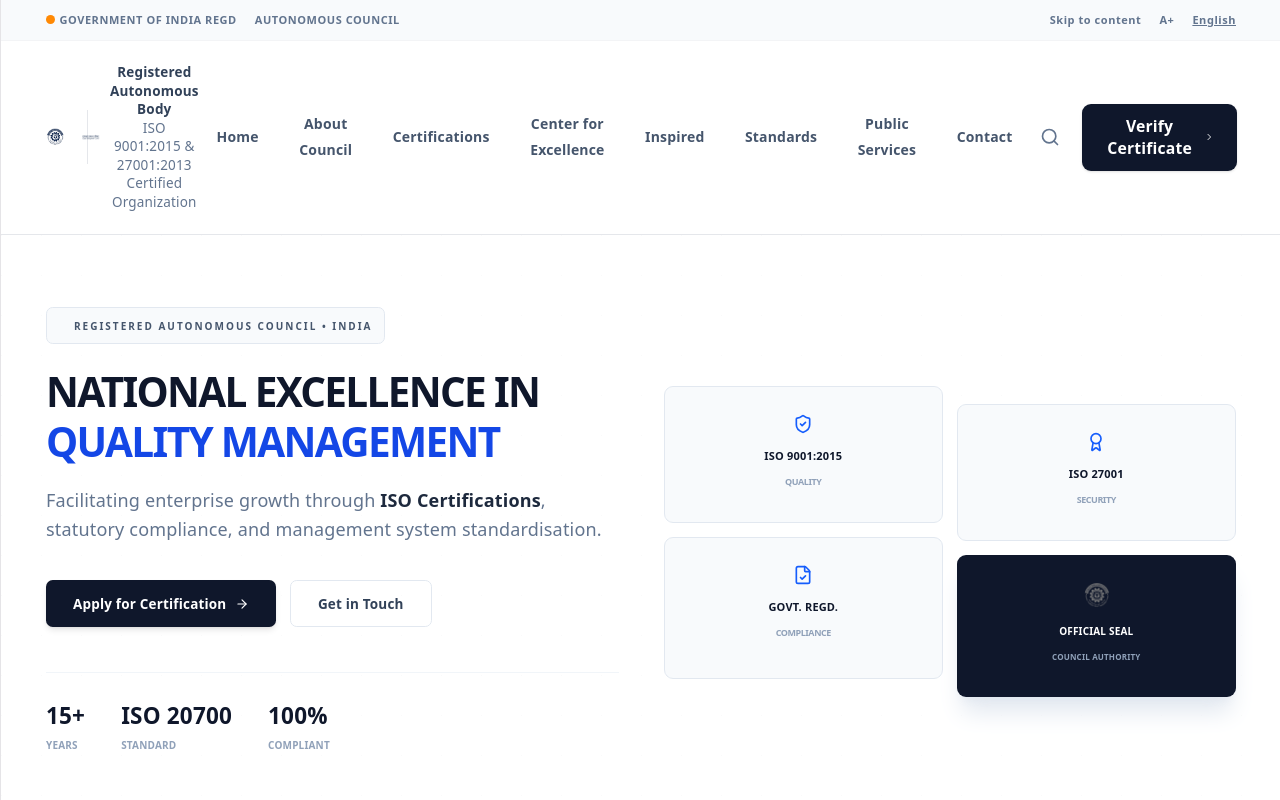
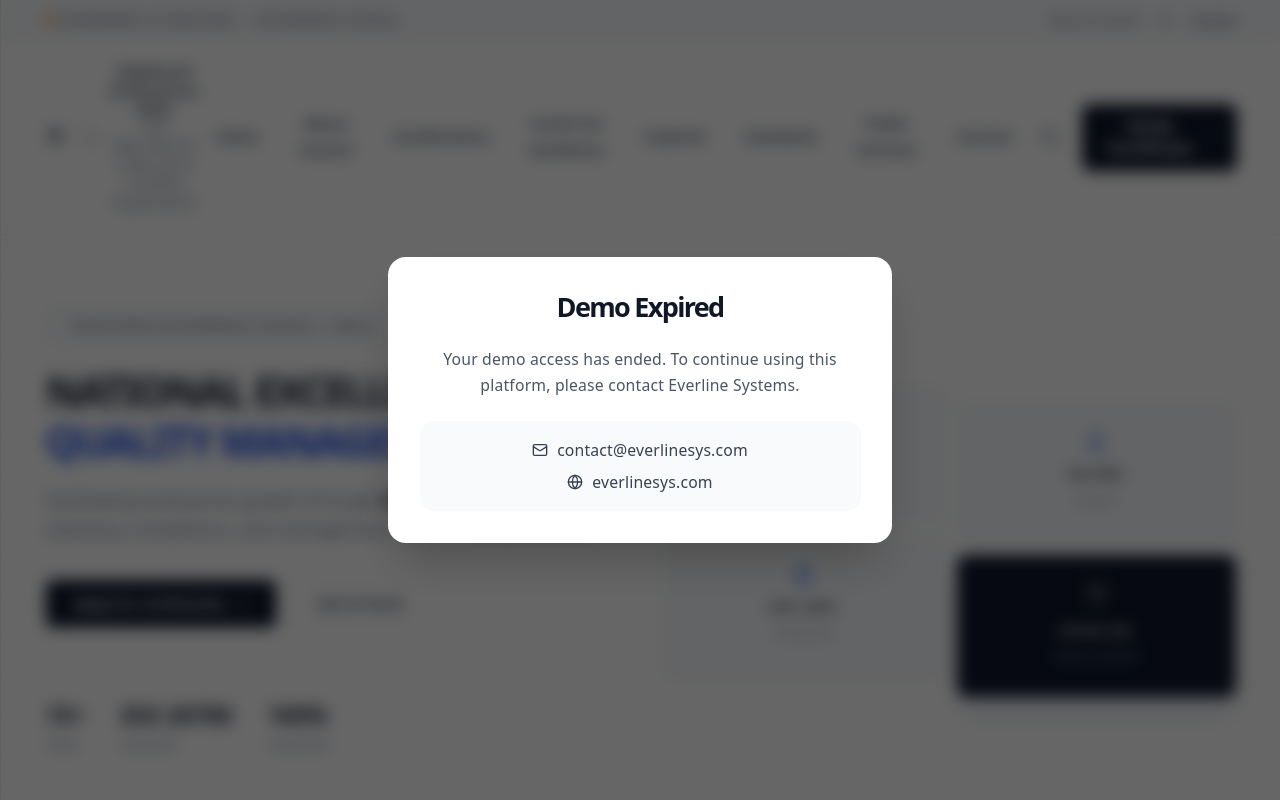
Before and after one commit to everlinesys/QualityManagementCouncil, a React (Vite) app: page / in a window 1280 px wide. Shown: the top 800 px of the page. Built offline with nearby package versions, Linux system fonts and the light colour scheme.

Commit message:
first commit

```diff
--- a/src/App.jsx
+++ b/src/App.jsx
@@ -6,6 +6,7 @@ import Services from "./pages/Services";
 import Verify from "./pages/Verify";
 import Contact from "./pages/Contact";
 import ScrollToTop from "./components/ScrollToTop";
+import DemoEndedOverlay from "./components/DemoEnd";
 
 function App() {
   return (
@@ -19,6 +20,7 @@ function App() {
           <Route path="/contact" element={<Contact />} />
           <Route path="/*" element={<Contact />} />
         </Routes>
+        <DemoEndedOverlay/>
     </BrowserRouter>
   );
 }
--- /dev/null
+++ b/src/components/DemoEnd.jsx
@@ -0,0 +1,56 @@
+import { Mail, Globe, X } from "lucide-react";
+
+export default function DemoEndedOverlay({ onClose }) {
+  return (
+    <div className="fixed inset-0 z-[9999] bg-black/60 backdrop-blur-sm flex items-center justify-center px-4">
+
+      <div className="relative max-w-md w-full bg-white rounded-2xl shadow-2xl p-7 text-center space-y-5">
+
+        {/* Close Button (optional) */}
+        {onClose && (
+          <button
+            onClick={onClose}
+            className="absolute top-3 right-3 text-gray-400 hover:text-black"
+          >
+            <X size={18} />
+          </button>
+        )}
+
+        {/* Title */}
+        <h1 className="text-2xl font-semibold text-gray-900">
+          Demo Expired
+        </h1>
+
+        {/* Description */}
+        <p className="text-gray-600 text-sm leading-relaxed">
+          Your demo access has ended. To continue using this platform,
+          please contact Everline Systems.
+        </p>
+
+        {/* Contact Box */}
+        <div className="bg-gray-50 rounded-xl p-4 space-y-2 text-sm">
+
+          <div className="flex items-center justify-center gap-2 text-gray-700">
+            <Mail size={16} />
+            <span>contact@everlinesys.com</span>
+          </div>
+
+          <div className="flex items-center justify-center gap-2 text-gray-700">
+            <Globe size={16} />
+            <a
+              href="https://everlinesys.com"
+              target="_blank"
+              rel="noopener noreferrer"
+              className="hover:text-black font-medium"
+            >
+              everlinesys.com
+            </a>
+          </div>
+
+        </div>
+
+      </div>
+
+    </div>
+  );
+}
```
